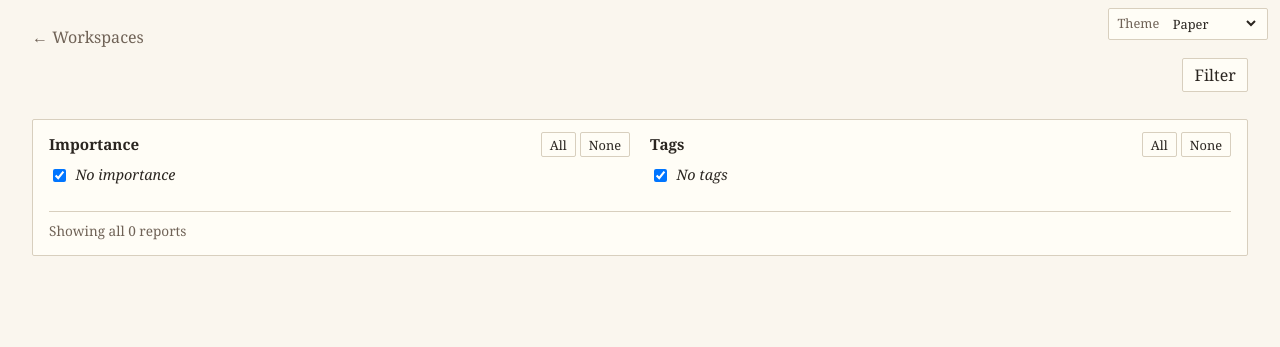
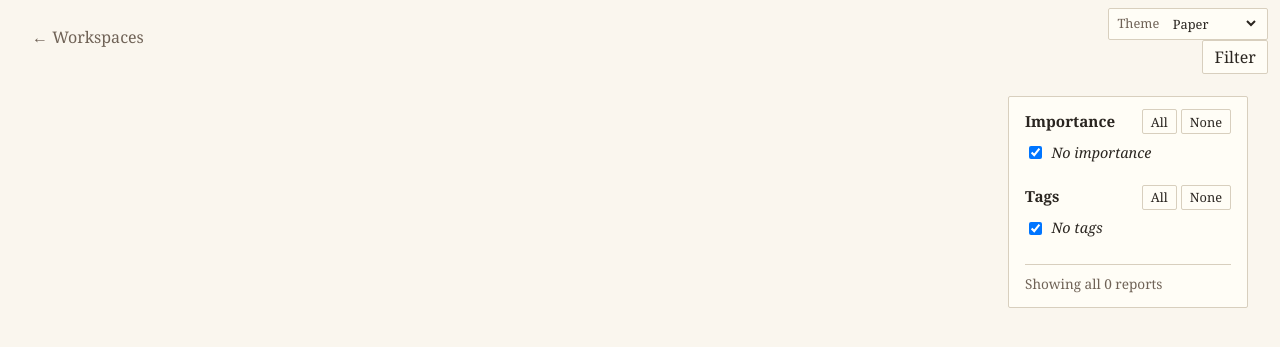
Before and after one commit to rgvulc/reportboard, a Flask app: template app/templates/workspaces/board.html in a window 1280 px wide, after a click on "Filter". Shown: the top 347 px of the page. Run offline with Flask 3, Linux system fonts and the light colour scheme; the template is opened without the code that fills it, so the values that code supplies are empty.

Commit message:
Moving filter to the side + making sticky on reload

```diff
--- a/app/static/css/app.css
+++ b/app/static/css/app.css
@@ -357,7 +357,18 @@ main:has(.board-columns) {
     color: var(--accent);
 }
 
+/* Board area: kanban columns on the left, filter panel as a narrow
+   right column. When the panel is hidden it is display:none, so the
+   columns reclaim the full width. */
+.board-area {
+    display: flex;
+    align-items: flex-start;
+    gap: 1rem;
+}
+
 .board-columns {
+    flex: 1 1 auto;
+    min-width: 0;
     display: flex;
     gap: 0.75rem;
     overflow-x: auto;
@@ -1269,9 +1280,13 @@ input::placeholder, textarea::placeholder {
  *  Board filter (Filter button + panel)
  * ============================================================ */
 
+/* Pinned top-right, right edge flush with the theme switcher
+   (both use right: 0.75rem against the viewport). */
 .filter-toggle {
-    position: relative;
-    margin-left: auto;
+    position: fixed;
+    top: 2.5rem;
+    right: 0.75rem;
+    z-index: 99;
 }
 
 .filter-toggle.has-active-filter::after {
@@ -1286,15 +1301,19 @@ input::placeholder, textarea::placeholder {
 }
 
 .filter-panel {
+    flex: 0 0 15rem;
+    align-self: flex-start;
+    position: sticky;
+    top: 0.5rem;
+    max-height: calc(100vh - 1rem);
+    overflow-y: auto;
     background: var(--surface);
     border: 1px solid var(--border);
     border-radius: var(--radius);
     padding: 0.75rem 1rem;
-    margin-bottom: 1rem;
-    display: flex;
-    flex-wrap: wrap;
+    display: flex;
+    flex-direction: column;
     gap: 1.25rem;
-    align-items: flex-start;
 }
 
 .filter-panel[hidden] {
@@ -1302,7 +1321,7 @@ input::placeholder, textarea::placeholder {
 }
 
 .filter-section {
-    flex: 1 1 18rem;
+    width: 100%;
     min-width: 0;
 }
 
@@ -1363,7 +1382,7 @@ input::placeholder, textarea::placeholder {
 }
 
 .filter-summary {
-    flex: 1 1 100%;
+    width: 100%;
     color: var(--muted);
     font-size: 0.85rem;
     border-top: 1px solid var(--border);
--- a/app/templates/workspaces/board.html
+++ b/app/templates/workspaces/board.html
@@ -12,6 +12,38 @@
             Filter
         </button>
     </div>
+</div>
+
+{% with messages = get_flashed_messages(with_categories=true) %}
+    {% if messages %}
+        <ul class="flashes">
+            {% for category, msg in messages %}
+                <li class="flash flash-{{ category }}">{{ msg }}</li>
+            {% endfor %}
+        </ul>
+    {% endif %}
+{% endwith %}
+
+<div class="board-area">
+    <div class="board-columns">
+        {% for board in boards %}
+            <section class="board-column" data-board-id="{{ board.id }}">
+                <h2 class="board-column-title">{{ board.name }}</h2>
+                <ul class="board-cards">
+                    {% for report in reports_by_board[board.id] %}
+                        <li class="board-card" data-report-id="{{ report.id }}"
+                            data-importance="{{ report.importance_name }}"
+                            data-tags="{{ report.tags|join(',') }}">
+                            <a class="board-card-link" href="{{ url_for('reports.detail', report_id=report.id) }}">{{ report.title }}</a>
+                        </li>
+                    {% endfor %}
+                </ul>
+                <form method="post" action="{{ url_for('reports.create', workspace_id=workspace.id) }}" class="board-add-card">
+                    <input type="hidden" name="board_id" value="{{ board.id }}">
+                    <input type="text" name="title" placeholder="+ New report" required>
+                </form>
+            </section>
+        {% endfor %}
     </div>
 
     <section id="filter-panel" class="filter-panel"
```
Also changed, not shown: other parts of app/templates/workspaces/board.html (+0 -30 lines), app/static/js/app.js (+23 -10 lines). Lines whose indentation alone changed are shown as unchanged.
